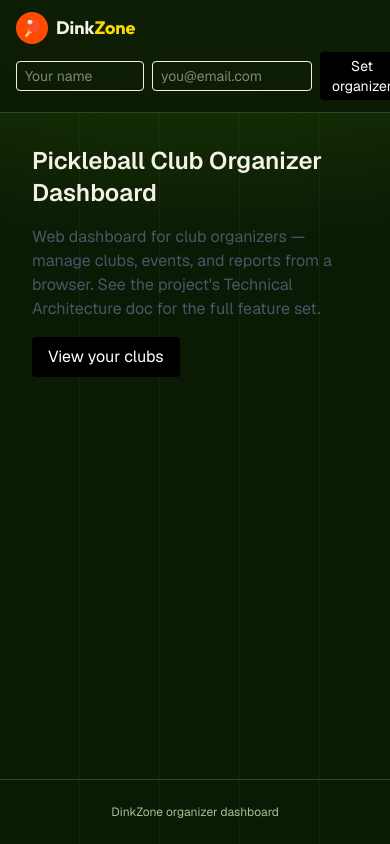
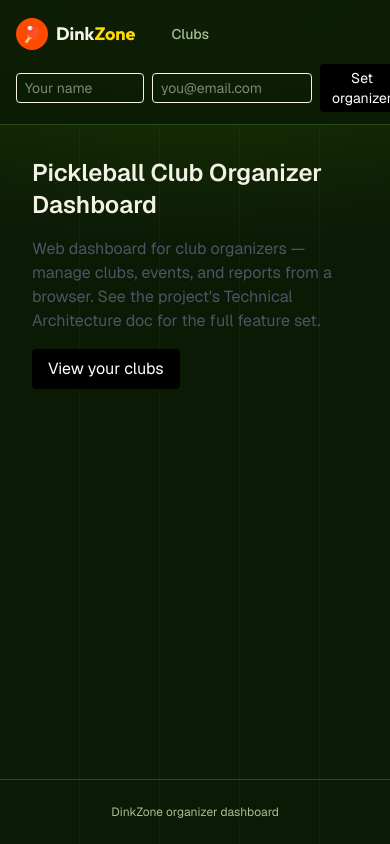
Before and after one commit to rexpos-dev/alon-dinkzone, a Next.js app in the folder apps/web/: page / in a window 390 px wide. Built offline with nearby package versions, Linux system fonts and the light colour scheme; no server answers.

Commit message:
fix(web): 44px header tap targets, show nav on mobile
Co-Authored-By: Claude Sonnet 5.5 <noreply@anthropic.com>

```diff
--- a/apps/web/src/components/SiteHeader.tsx
+++ b/apps/web/src/components/SiteHeader.tsx
@@ -6,7 +6,7 @@ export default function SiteHeader() {
     <header className="sticky top-0 z-20 border-b border-line bg-canvas/85 backdrop-blur">
       <div className="mx-auto flex w-full max-w-5xl flex-wrap items-center justify-between gap-x-6 gap-y-2 px-4 py-3 sm:px-6">
         <div className="flex items-center gap-6">
-          <Link href="/" className="flex items-center gap-2 font-display text-lg font-bold">
+          <Link href="/" className="flex min-h-11 items-center gap-2 font-display text-lg font-bold">
             <span
               aria-hidden
               className="grid size-8 place-items-center rounded-full bg-brand text-base"
@@ -17,10 +17,10 @@ export default function SiteHeader() {
               Dink<span className="text-sun">Zone</span>
             </span>
           </Link>
-          <nav aria-label="Main" className="hidden sm:block">
+          <nav aria-label="Main">
             <Link
               href="/clubs"
-              className="rounded-md px-3 py-2 text-sm font-medium text-muted transition-colors hover:bg-leaf/40 hover:text-ink"
+              className="inline-flex min-h-11 items-center rounded-md px-3 py-2 text-sm font-medium text-muted transition-colors hover:bg-leaf/40 hover:text-ink"
             >
               Clubs
             </Link>
```
